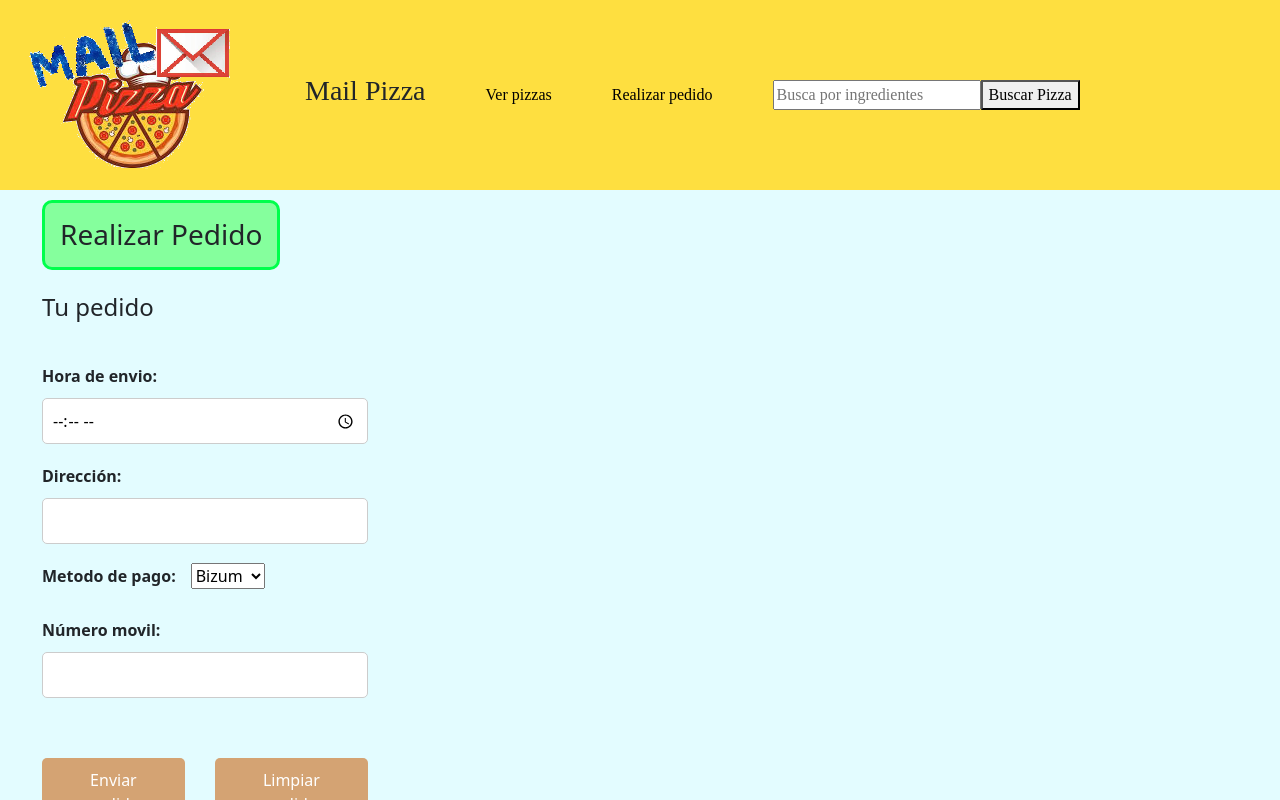
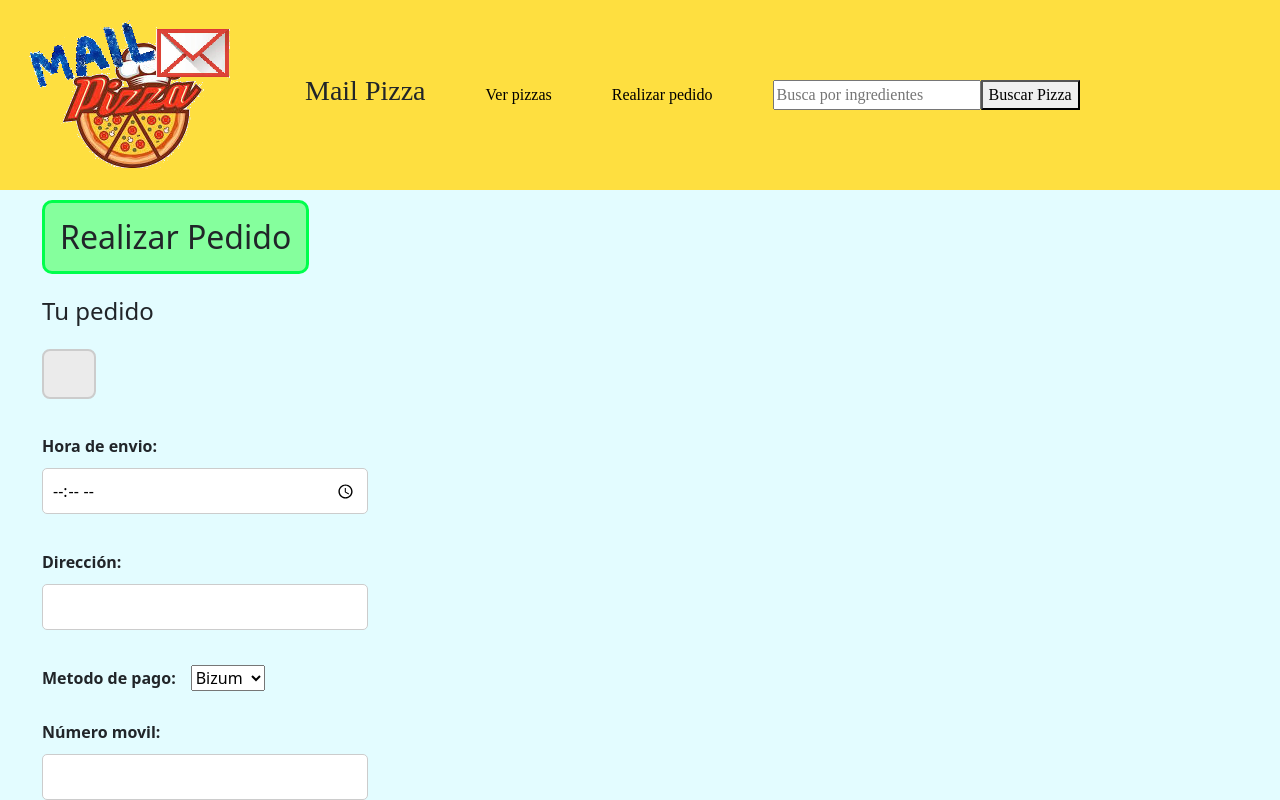
Before and after one commit to Luis-GAB/PizzaUI, an Angular app: page /listapizzas in a window 1280 px wide. Both pictures are taken after a click on the link "Realizar pedido". Shown: the top 800 px of the page. Built offline with nearby package versions, Linux system fonts and the light colour scheme.

Commit message:
Eliminar lista pedidos y mejorar mensajes

```diff
--- a/src/app/app.html
+++ b/src/app/app.html
@@ -9,7 +9,8 @@
 
 @if (paginaActual === 'formulario') {
     <app-formulario
-        [pizzasPedido]="pizzasPedido">
+        [pizzasPedido]="pizzasPedido"
+        (eliminarPedido)="vaciarPedido()">
     </app-formulario>
 }
 
--- a/src/app/app.ts
+++ b/src/app/app.ts
@@ -1,11 +1,10 @@
 import { Component, signal } from '@angular/core';
-import { Router, RouterOutlet } from '@angular/router';
 import { Navbar } from './navbar/navbar';
 import { Listapizzas } from './listapizzas/listapizzas';
 import { Formulario } from './formulario/formulario';
 
 @Component({
-  imports: [Navbar, Listapizzas, Formulario, RouterOutlet],
+  imports: [Navbar, Listapizzas, Formulario],
   selector: 'app-root',
   styleUrl: './app.scss',
   templateUrl: './app.html',
@@ -35,4 +34,8 @@ export class App {
     this.pizzasPedido = [...this.pizzasPedido, pizza];
   }
 
+  vaciarPedido() {
+    this.pizzasPedido = [];
+  }
+
 }
--- a/src/app/formulario/formulario.html
+++ b/src/app/formulario/formulario.html
@@ -1,18 +1,23 @@
 <div class="container-fluid formulario-pizza">
-    <h3>Realizar Pedido</h3>
+    <h2>Realizar Pedido</h2>
     <h4>Tu pedido</h4>
-    @for (pizza of pizzasPedido(); track $index) {
-        <p>
-            {{ pizza.nombre }} - Cantidad: {{ pizza.cantidad }}
-        </p>
-    }
+    <div class="pedido">
+        @for (pizza of pizzasPedido(); track $index) {
+            <p>
+                {{ pizza.nombre }} - Cantidad: {{ pizza.cantidad }}
+            </p>
+        }
+        <p class="error"> {{ mensajeErrorPedido }} </p>
+    </div>
     <form [formGroup]="pedidoForm" (ngSubmit)="tratarPedido(true)">
         <label for="hora">Hora de envio:</label>
         <input type="time" formControlName="hora"
                name="hora" required>
+        <p class="error"> {{ mensajeErrorHora }} </p>
         <label for="direccion">Dirección:</label>
         <input type="text" formControlName="direccion"
                name="direccion" required>
+        <p class="error"> {{ mensajeErrorDir }} </p>
         <label for="pago">Metodo de pago:</label>
         <select [value]="tipoSeleccionado" (change)="cambiarTipo($event)" formControlName="metodo" name="metodo">
             <option value="bizum">Bizum</option>
@@ -22,7 +27,7 @@
           <label for="numeros">{{ textoEtiqueta }}</label>
           <input type="text" [value]="valorInput" (input)="leerInput($event)"
               formControlName="numeros" name="numeros" required>
-          <p class="error"> {{ mensajeError }} </p>
+          <p class="error"> {{ mensajeErrorNum }} </p>
         </div>
         <br>
         <div class="botonmargen">
--- a/src/app/formulario/formulario.scss
+++ b/src/app/formulario/formulario.scss
@@ -31,7 +31,7 @@
     }
 }
 
-h3 {
+h2 {
     border: 3px solid #00ff4c;
     padding: 15px;
     border-radius: 10px;
@@ -61,3 +61,10 @@ h3 {
         margin: 0;
     }
 }
+
+.pedido {
+    border: 2px solid #ccc;
+    border-radius: 8px;
+    padding: 15px 15px 15px 35px;
+    background-color: #ebebeb;
+}
--- a/src/app/formulario/formulario.ts
+++ b/src/app/formulario/formulario.ts
@@ -1,4 +1,4 @@
-import { Component, input } from '@angular/core';
+import { Component, input, output } from '@angular/core';
 import { FormGroup, FormControl, Validators, ReactiveFormsModule } from '@angular/forms';
 
 @Component({
@@ -13,9 +13,13 @@ export class Formulario {
   tipoSeleccionado = 'bizum';
   textoEtiqueta = 'Número movil:';
   valorInput = '';
-  mensajeError = '';
+  mensajeErrorNum = '';
+  mensajeErrorDir = '';
+  mensajeErrorPedido = '';
+  mensajeErrorHora = '';
   mensajeGracias = '';
   pizzasPedido = input<{nombre: string, cantidad: number}[]>([]);
+  eliminarPedido = output<void>();
 
   pedidoForm = new FormGroup({
     hora: new FormControl('', Validators.required),
@@ -54,41 +58,71 @@ export class Formulario {
     const valor = this.valorInput.trim();
 
     if (valor === '') {
-      this.mensajeError = '';
+      this.mensajeErrorNum = 'No has introducido nada';
       return;
     }
 
     if (this.tipoSeleccionado === 'bizum' && !/^\d+$/.test(valor)) {
-      this.mensajeError = 'Debes introducir solo números';
+      this.mensajeErrorNum = 'Debes introducir solo números';
       return;
     } else if (this.tipoSeleccionado === 'bizum' && valor.length !== 9) {
-      this.mensajeError = 'El número de tarjeta debe tener 9 dígitos';
+      this.mensajeErrorNum = 'El número de tarjeta debe tener 9 dígitos';
       return;
     }
 
     if (this.tipoSeleccionado === 'tarjeta' && valor.length !== 16) {
-      this.mensajeError = 'El número de tarjeta debe tener 16 dígitos';
+      this.mensajeErrorNum = 'El número de tarjeta debe tener 16 dígitos';
       return;
     }
 
-    this.mensajeError = '';
-  }
-
-  enviarPedido() {
-     this.tratarPedido(true);
-  }
-
-  limpiarPedido() {
-     this.tratarPedido(false);
+    this.mensajeErrorNum = '';
   }
 
   tratarPedido(enviar: boolean) {
 
     this.validarInput();
+    var noValid = false;
+
+    if (enviar) {
+      // Comprobar si la hora está vacía
+      const hora = this.pedidoForm.controls.hora.value;
+      if (hora === '') {
+        this.mensajeErrorHora = 'Debes seleccionar una hora para el pedido.';
+        noValid = true;
+      } else {
+        this.mensajeErrorHora = '';
+      }
+
+      // Comprobar si el pedido está vacío
+      if (this.pizzasPedido().length === 0) {
+        this.mensajeErrorPedido = 'No puedes enviar un pedido vacío.';
+        noValid = true;
+      } else {
+        this.mensajeErrorPedido = '';
+      }
+
+      // Comprobar si la dirección está vacía
+      const direccion = this.pedidoForm.controls.direccion.value;
+      if (direccion === '') {
+        this.mensajeErrorDir = 'Debes introducir una dirección.';
+        noValid = true;
+      } else {
+        this.mensajeErrorDir = '';
+      }
+
+    }
+
+    if (noValid){
+      return;
+    }
 
     if (this.pedidoForm.invalid && (enviar)) {
       this.pedidoForm.markAllAsTouched();
       this.mensajeGracias = '';
+      this.mensajeErrorNum = '';
+      this.mensajeErrorDir = '';
+      this.mensajeErrorPedido = '';
+      this.mensajeErrorHora = '';
       return;
     }
 
@@ -99,12 +133,19 @@ export class Formulario {
       numeros: ''
     });
 
+    // Avisamos a App para borrar las pizzas
+    this.eliminarPedido.emit();
+
     if (enviar) {
       this.tipoSeleccionado = 'bizum';
       this.textoEtiqueta = 'Número móvil:';
       this.mensajeGracias = '¡Gracias por tu pedido!';
     } else if (!enviar) {
       this.mensajeGracias = '¡Pedido eliminado!';
+      this.mensajeErrorNum = '';
+      this.mensajeErrorDir = '';
+      this.mensajeErrorPedido = '';
+      this.mensajeErrorHora = '';
     }
 
   }
--- a/src/app/listapizzas/listapizzas.scss
+++ b/src/app/listapizzas/listapizzas.scss
@@ -5,13 +5,6 @@
     margin-bottom: 20px;
     background-color: #feffad;
     //margin-right: 10px;
-
-    ul {
-        border: 2px solid #ccc;
-        border-radius: 8px;
-        padding: 15px 15px 15px 35px;
-        background-color: #ebebeb;
-    }
 }
 
 h2 {
--- a/src/app/listapizzas/pizza-card/pizza-card.html
+++ b/src/app/listapizzas/pizza-card/pizza-card.html
@@ -8,6 +8,7 @@
 </ul>
 <p>Precio: {{precio()}} €</p>
 <label for="cantidad">Cantidad:</label>
-<input type="text" name="cantidad"
+<input type="text" name="cantidad" [value]="valorInput"
     (input)="valorInput = $any($event.target).value">
 <button type="button" (click)="anadirPedido()">Añadir al pedido</button>
+<p class="error"> {{ mensajeError }} </p>
--- a/src/app/listapizzas/pizza-card/pizza-card.scss
+++ b/src/app/listapizzas/pizza-card/pizza-card.scss
@@ -8,3 +8,13 @@ ul {
 h6 {
     margin-top: 20px;
 }
+
+input {
+    margin-bottom: 20px;
+}
+
+.error {
+    margin-top: 15px;
+    color: #ff0000;
+    font-weight: 300;
+}
--- a/src/app/listapizzas/pizza-card/pizza-card.ts
+++ b/src/app/listapizzas/pizza-card/pizza-card.ts
@@ -13,6 +13,7 @@ export class PizzaCard {
   //imagen: string;
   //ingredientes: string[];
   valorInput = '';
+  mensajeError = '';
   nombre = input<string>("Pizza");
   srcImagen = input<string>("assets/default.jpg");
   listaIngredientes = input<string[]>([]);
@@ -22,14 +23,17 @@ export class PizzaCard {
 
   anadirPedido() {
     const valor = this.valorInput.trim();
+    this.mensajeError = '';
 
     if (valor === '' || !/^\d+$/.test(valor)) {
+      this.mensajeError = 'Debes introducir números validos';
       return;
     }
 
     const cantidad = Number(valor);
 
     if (cantidad <= 0) {
+      this.mensajeError = 'Debe ser mayor a 0';
       return;
     }
 
@@ -37,6 +41,8 @@ export class PizzaCard {
       nombre: this.nombre(),
       cantidad: cantidad
     });
+
+    this.valorInput = '';
 
   }
 
--- a/src/app/navbar/navbar.ts
+++ b/src/app/navbar/navbar.ts
@@ -1,9 +1,8 @@
 import { Component, signal, output} from '@angular/core';
-import { RouterLink } from '@angular/router';
 import { FormControl, FormGroup, ReactiveFormsModule, Validators } from '@angular/forms';
 
 @Component({
-  imports: [ReactiveFormsModule, RouterLink],
+  imports: [ReactiveFormsModule],
   selector: 'app-navbar',
   styleUrl: './navbar.scss',
   templateUrl: './navbar.html',
```
